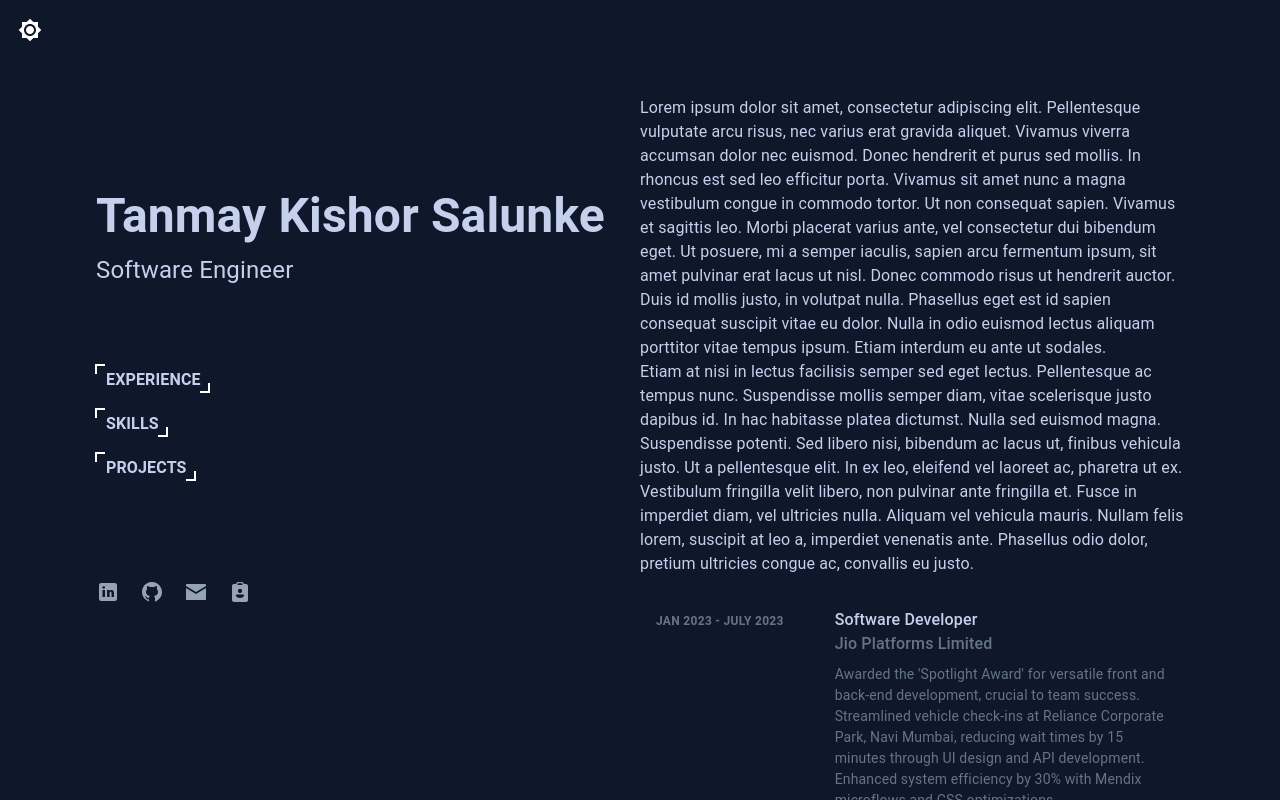
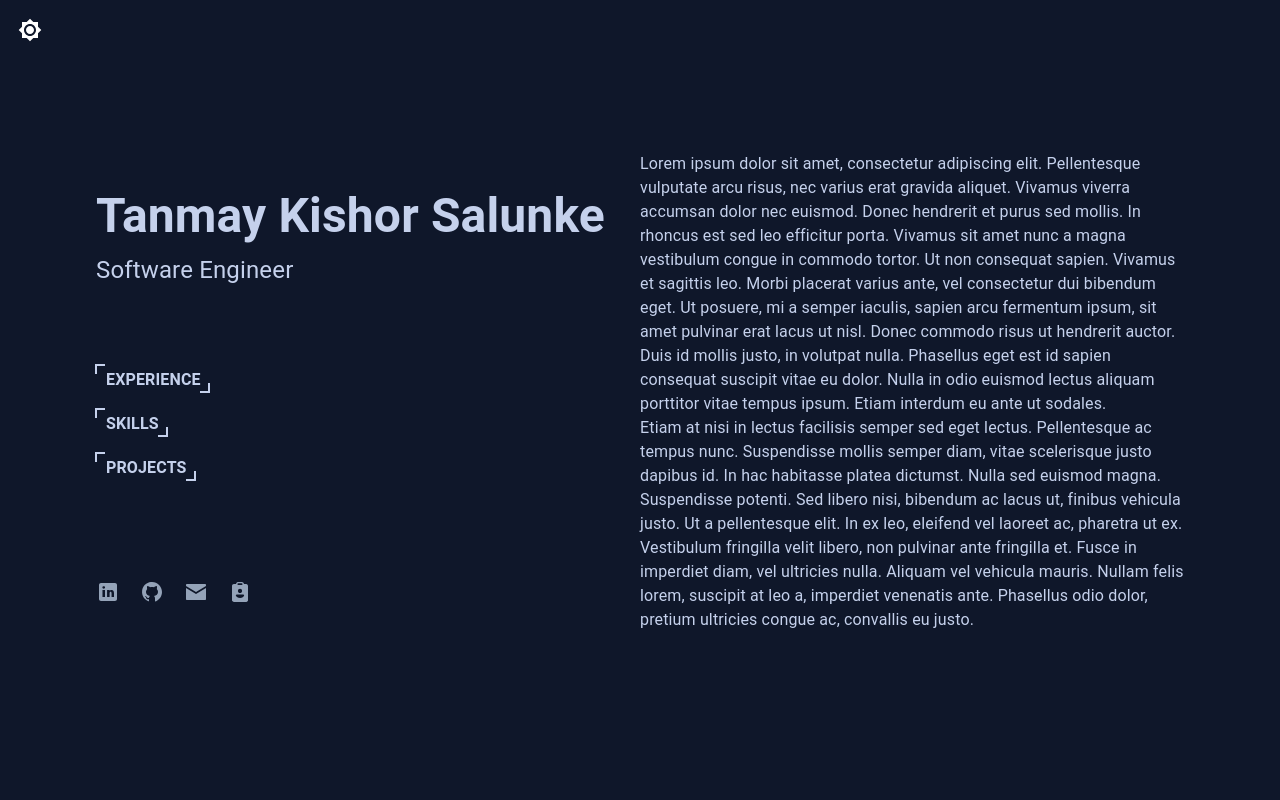
Before and after one commit to tanmaysalunke/webfol.io, a React (Create React App) app: page / in a window 1280 px wide. Built offline with nearby package versions, Linux system fonts and the light colour scheme.

Commit message:
1s Transition for dark/light mode

```diff
--- a/src/App.css
+++ b/src/App.css
@@ -24,10 +24,6 @@ body {
     display: flex;
     justify-content: center;
     flex-direction: column;
-  }
-
-  .main-content {
-    padding-top: 6rem;
   }
 }
 @media (max-width: 1024px) {
@@ -230,23 +226,9 @@ header ul {
   }
 }
 
-/* Floating CV Icon */
-.floating-icon {
-  position: fixed;
-  top: 10px;
-  left: 10px;
-  z-index: 100;
-  border-radius: 50%;
-  background-color: white;
-  border: 4px solid black;
-  height: 40px;
-  width: 40px;
+/* Landing part right side */
+#description{
+  height:100vh;
   display: flex;
   align-items: center;
-  justify-content: center;
 }
-
-.FAB-icon {
-  height: 30px;
-  width: 30px;
-}
--- a/src/App.tsx
+++ b/src/App.tsx
@@ -42,6 +42,9 @@ const App: React.FC = () => {
     components: {
       MuiCssBaseline: {
         styleOverrides: {
+          body: {
+            transition: "background-color 1s, color 1s",
+          },
           a: {
             color: darkMode ? "#C5D1EC" : "#0F172A", // Use your theme link colors here
             textDecoration: "none", // Optional: remove underline from links
@@ -53,12 +56,9 @@ const App: React.FC = () => {
             color: darkMode ? "#C5D1EC" : "#0F172A",
           },
           ".btn-menu": {
-            "&:after": {
-              color: darkMode ? "#C5D1EC" : "#0F172A",
+            "&:after, &:before": {
+              borderColor: "inherit",
             },
-            "&:before": {
-              color: darkMode ? "#C5D1EC" : "#0F172A",
-            }, //check why not working
           },
         },
       },
--- a/src/Description.tsx
+++ b/src/Description.tsx
@@ -2,7 +2,7 @@ import React from "react";
 
 const Description = () => {
   return (
-    <section id="skills">
+    <section id="description">
       <p>
         Lorem ipsum dolor sit amet, consectetur adipiscing elit. Pellentesque
         vulputate arcu risus, nec varius erat gravida aliquet. Vivamus viverra
```
